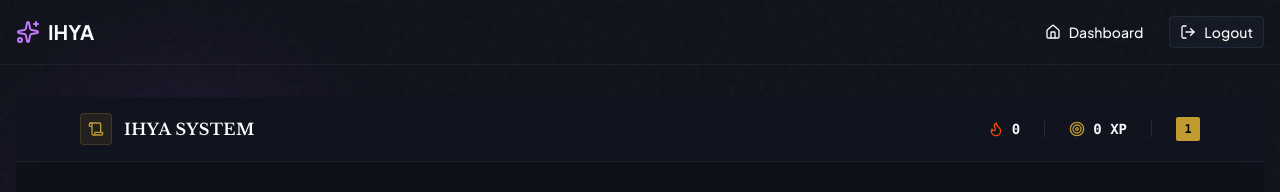
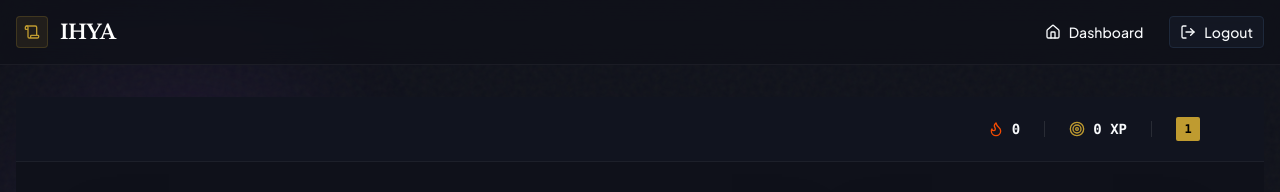
Before and after one commit to hunnas47/course-tracker, a Next.js app in the folder frontend/: page /dashboard in a window 1280 px wide. Shown: the top 192 px of the page. Built offline with nearby package versions, Linux system fonts and the light colour scheme; no server answers; sample sign-in values are in the browser's storage.

Commit message:
Fixed colliding navbar in dashboard

```diff
--- a/frontend/app/dashboard/layout.tsx
+++ b/frontend/app/dashboard/layout.tsx
@@ -4,7 +4,7 @@ import { useEffect, useState } from 'react';
 import { useRouter } from 'next/navigation';
 import Link from 'next/link';
 import { Button } from '@/components/ui/button';
-import { Sparkles, LogOut, Home, Menu, X } from 'lucide-react';
+import { Sparkles, LogOut, Home, Menu, X, Scroll } from 'lucide-react';
 
 export default function DashboardLayout({
     children,
@@ -35,13 +35,15 @@ export default function DashboardLayout({
             </div>
 
             {/* Navigation */}
-            <nav className="sticky top-0 z-50 glass border-b border-white/5">
+            <nav className="sticky top-0 z-50 bg-background/80 backdrop-blur-md border-b border-white/5">
                 <div className="container mx-auto px-4">
                     <div className="flex items-center justify-between h-16">
                         {/* Logo */}
-                        <Link href="/dashboard" className="flex items-center gap-2">
-                            <Sparkles className="h-6 w-6 text-purple-400" />
-                            <span className="text-xl font-bold gradient-text">IHYA</span>
+                        <Link href="/dashboard" className="flex items-center gap-3">
+                            <div className="w-8 h-8 bg-primary/10 flex items-center justify-center rounded border border-primary/20">
+                                <Scroll className="h-4 w-4 text-primary" />
+                            </div>
+                            <span className="text-xl font-serif font-bold text-white tracking-tight">IHYA</span>
                         </Link>
 
                         {/* Desktop Menu */}
--- a/frontend/app/dashboard/page.tsx
+++ b/frontend/app/dashboard/page.tsx
@@ -126,16 +126,9 @@ export default function StudentDashboard() {
 
     return (
         <div className="min-h-screen bg-background pb-12">
-            {/* Top Bar / HUD */}
-            <div className="border-b border-white/5 bg-card/30 backdrop-blur-md sticky top-0 z-50">
-                <div className="container mx-auto px-4 h-16 flex items-center justify-between max-w-6xl">
-                    <div className="flex items-center gap-3">
-                        <div className="w-8 h-8 bg-primary/10 flex items-center justify-center rounded border border-primary/20">
-                            <Scroll className="h-4 w-4 text-primary" />
-                        </div>
-                        <span className="font-serif font-bold tracking-wide hidden sm:block">IHYA SYSTEM</span>
-                    </div>
-
+            {/* Top Bar / HUD - Non-sticky now to avoid collision */}
+            <div className="border-b border-white/5 bg-card/30">
+                <div className="container mx-auto px-4 h-16 flex items-center justify-end max-w-6xl">
                     <div className="flex items-center gap-6 text-sm font-mono">
                         <div className="flex items-center gap-2 text-muted-foreground">
                             <Flame className="h-4 w-4 text-orange-600" />
```
